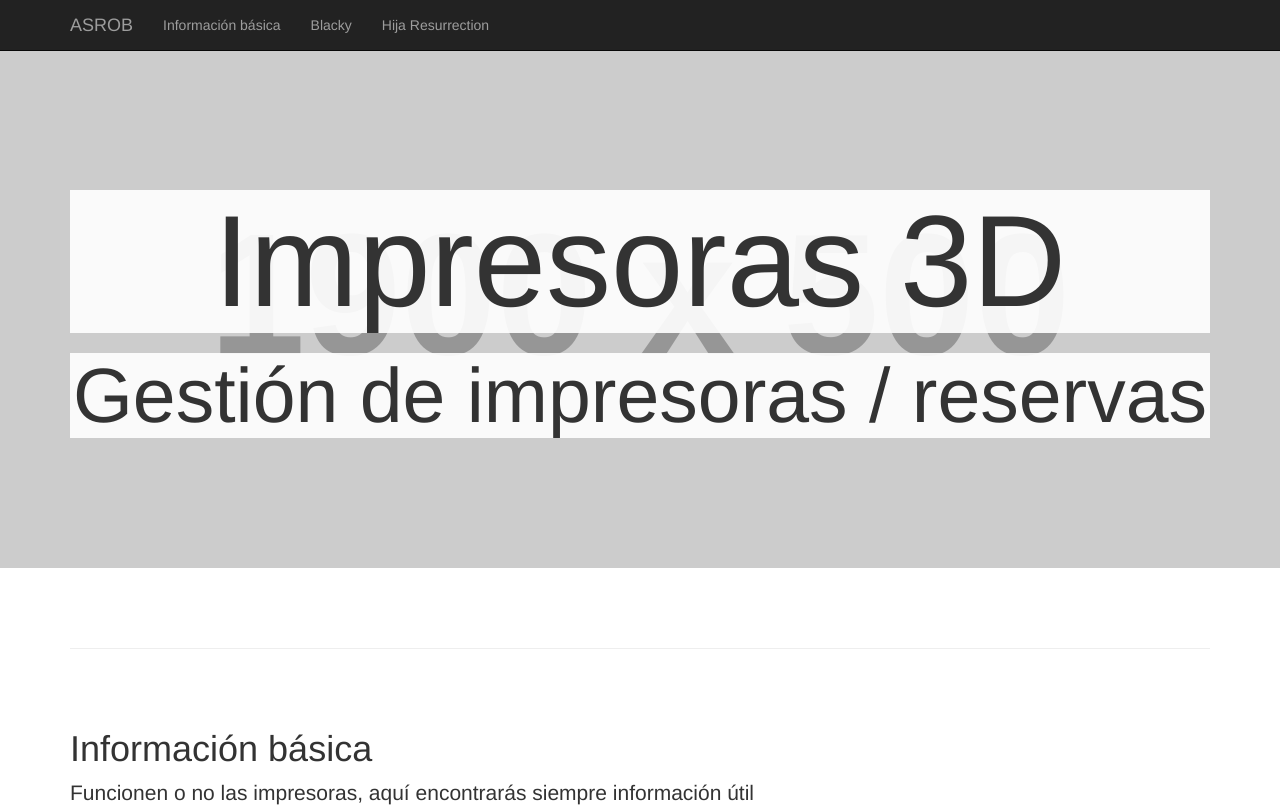
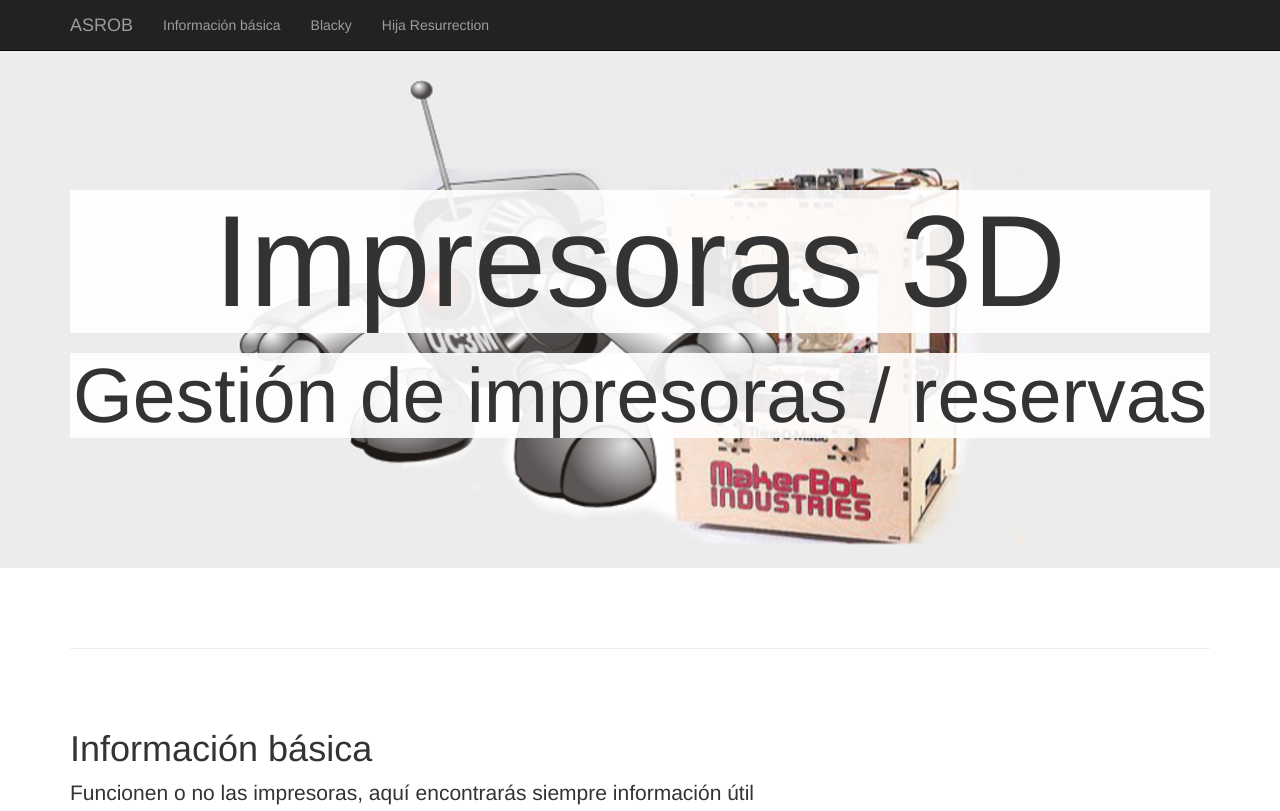
Before and after one commit to asrob-uc3m/printers-status-webpage, a plain HTML site: page website/index.html in a window 1280 px wide. Shown: the top 811 px of the page. Drawn offline with Linux system fonts and the light colour scheme; placeholder pictures from the web are drawn by us.

Commit message:
Edit banner

```diff
--- a/website/css/one-page-wonder.css
+++ b/website/css/one-page-wonder.css
@@ -12,7 +12,7 @@ body {
     display: block;
     width: 100%;
     text-align: center;
-    background: url('http://placehold.it/1900x500') no-repeat center center scroll;
+    background: url('../img/banner.png') no-repeat center center scroll;
     -webkit-background-size: cover;
     -moz-background-size: cover;
     background-size: cover;
```
